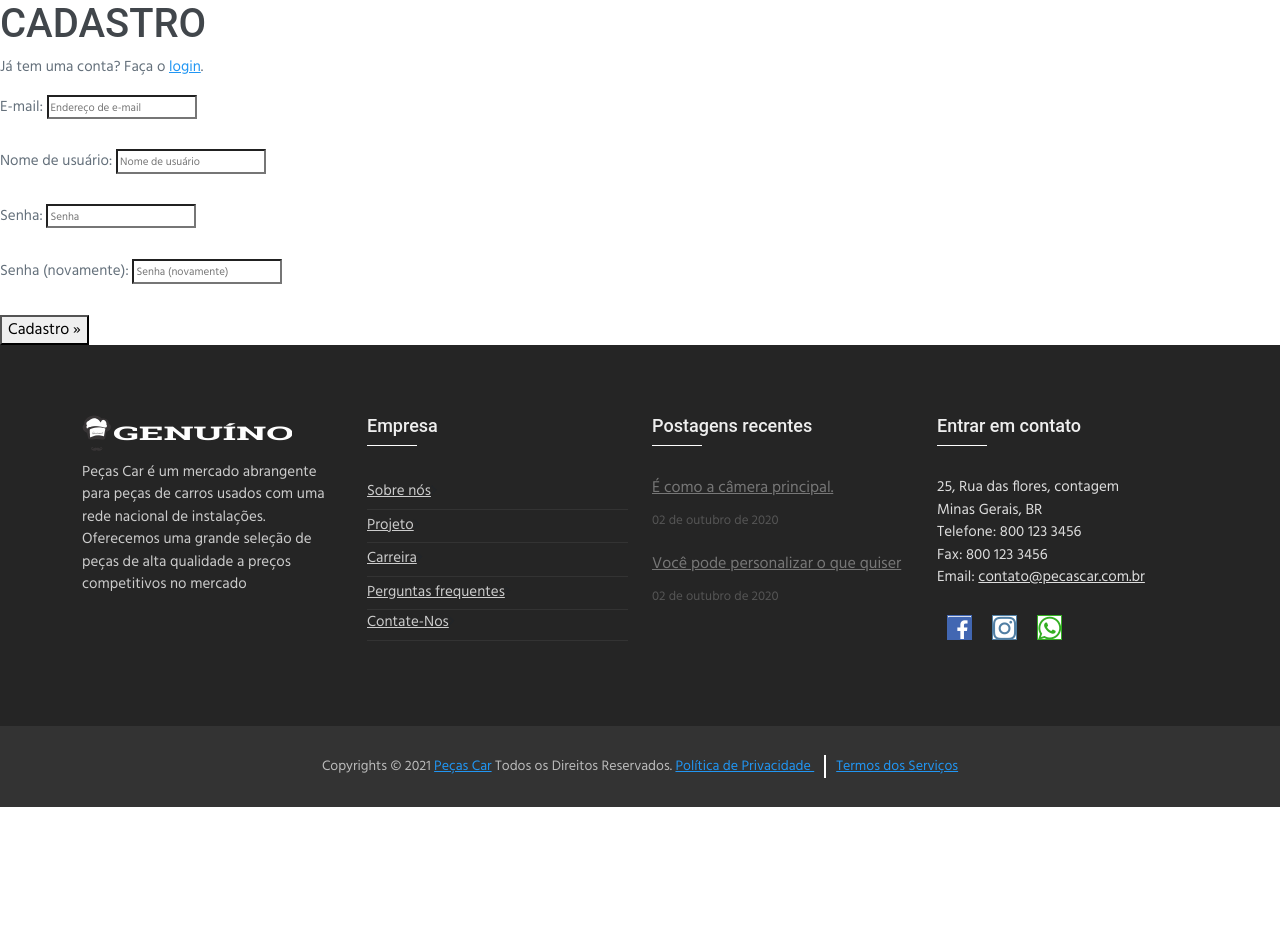
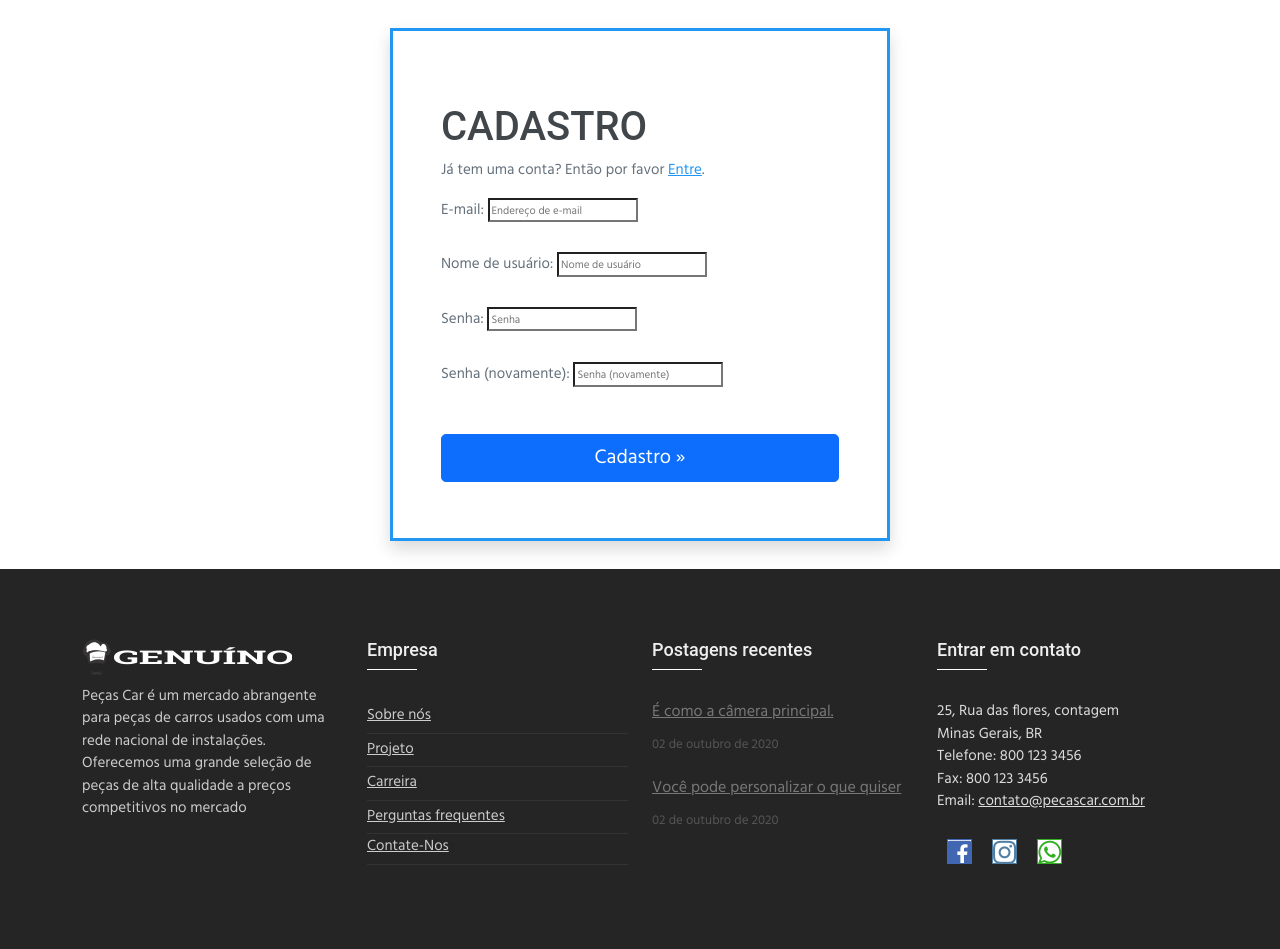
Before and after one commit to alfabar/pecas.vendas, a Django app: page /accounts/signup/ in a window 1280 px wide. Shown: the part 108-1057 px from the top of the page. Before the commit the page ends 915 px from the top, so only its background shows below. Run offline with Django 3.2, Linux system fonts and the light colour scheme; tables that the repository leaves empty hold one stand-in row (values such as "Sample post"); parts of the project's set-up code (start-up, migrations or seed data) failed here and were passed over; some libraries are stand-ins or nearby versions.

Commit message:
atualizado

```diff
--- a/main/templates/account/signup.html
+++ b/main/templates/account/signup.html
@@ -1,21 +1,24 @@
-{% extends "account/base.html" %}
+{% extends "account/base.html" %} {% load i18n %} {% block head_title %}{% trans "Signup" %}{% endblock %} {% block content %}
 
-{% load i18n %}
+<div class="modal-dialog" role="document">
+    <div class="modal-content rounded-5 shadow">
+        <div class="modal-header p-5 pb-4 border-bottom-0">
 
-{% block head_title %}{% trans "Signup" %}{% endblock %}
+            <!-- <h5 class="modal-title">Modal title</h5> -->
+        </div>
 
-{% block content %}
-<h1>{% trans "Sign Up" %}</h1>
+        <div class="modal-body p-5 pt-0">
+            <h1>{% trans "Sign Up" %}</h1>
 
-<p>{% blocktrans %}Already have an account? Then please <a href="{{ login_url }}">sign in</a>.{% endblocktrans %}</p>
+            <p>{% blocktrans %}Já tem uma conta? Então por favor <a href="{{ login_url }}">Entre</a>.{% endblocktrans %}</p>
 
-<form class="signup" id="signup_form" method="post" action="{% url 'account_signup' %}">
-  {% csrf_token %}
-  {{ form.as_p }}
-  {% if redirect_field_value %}
-  <input type="hidden" name="{{ redirect_field_name }}" value="{{ redirect_field_value }}" />
-  {% endif %}
-  <button type="submit">{% trans "Sign Up" %} &raquo;</button>
-</form>
+            <form class="signup" id="signup_form" method="post" action="{% url 'account_signup' %}">
+                {% csrf_token %} {{ form.as_p }} {% if redirect_field_value %}
+                <input type="hidden" name="{{ redirect_field_name }}" value="{{ redirect_field_value }}" /> {% endif %}
+                <button class="w-100 mb-2 btn btn-lg rounded-4 btn-primary mt-3" type="submit">{% trans "Sign Up" %} &raquo;</button>
+            </form>
+        </div>
 
+    </div>
+</div>
 {% endblock %}
```
